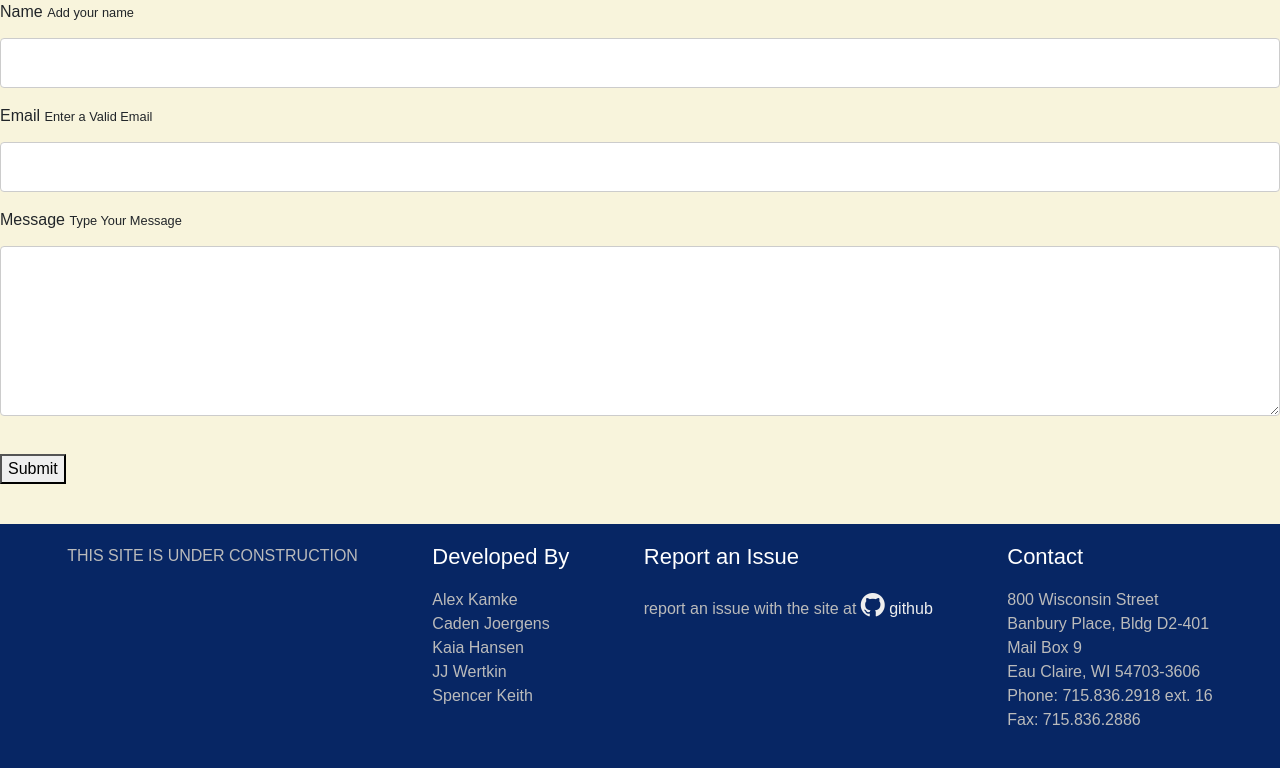
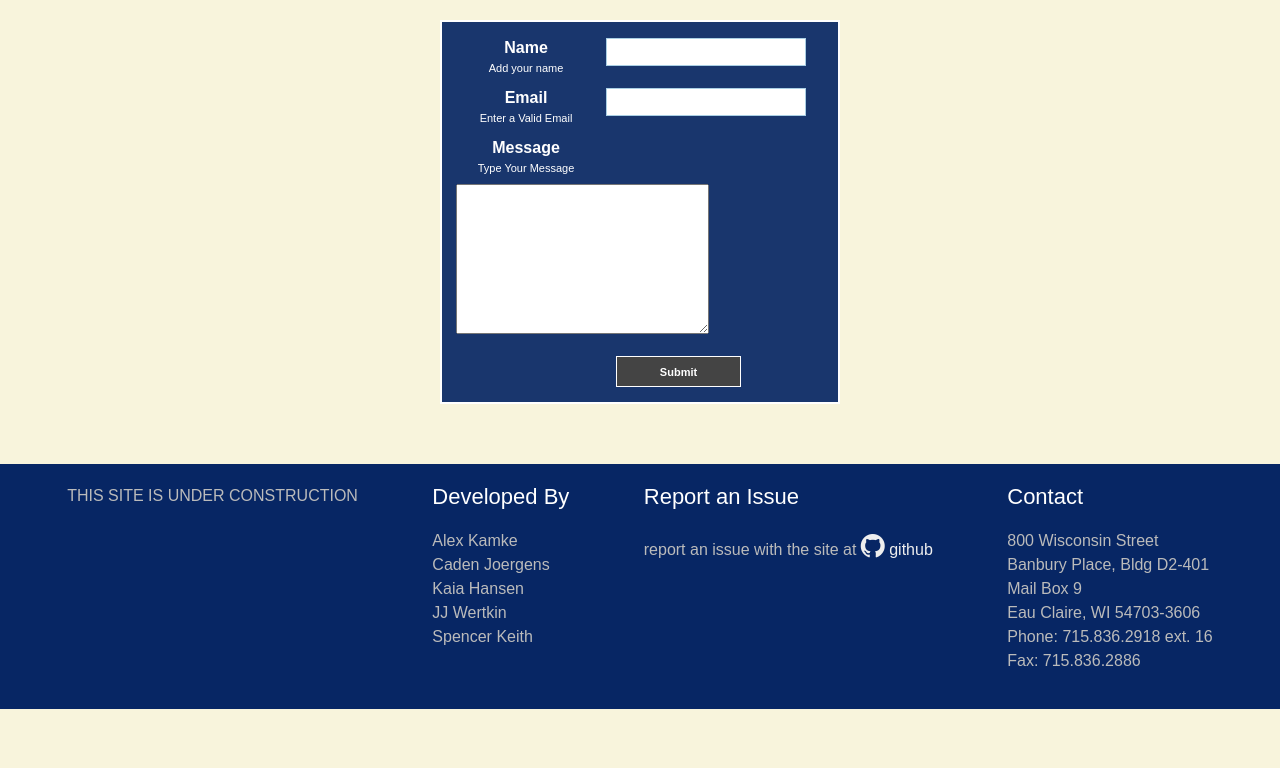
Before and after one commit to mrrobots2021/DRCV, a PHP site: page /contact-us.html in a window 1280 px wide. Shown: the part 151-919 px from the top of the page. After the commit the page ends 860 px from the top, so only its background shows below. Run offline with PHP 8.4, Linux system fonts and the light colour scheme.

Commit message:
Update contact-us.css

```diff
--- a/CSS/contact-us.css
+++ b/CSS/contact-us.css
@@ -3,38 +3,69 @@ body {font-family: Arial, Helvetica, sans-serif;}
     box-sizing: border-box;
 }
 
-input[type=text], select, textarea {
-  width: 100%;
-  padding: 12px;
-  border: 1px solid #ccc;
-  border-radius: 4px;
-  box-sizing: border-box;
-  margin-top: 6px;
-  margin-bottom: 16px;
-  resize: vertical;
+p, h1, form, button{border:0; margin:0; padding:0;}
+.spacer{clear:both; height:1px;}
+/* ----------- My Form ----------- */
+.myform{
+	margin: 20px auto;
+	width:400px;
+	padding:14px;
 }
 
-input[type=submit] {
-  background-color: #ccc;
-  color: rgb(7,38,100);
-  padding: 12px 20px;
-  border: none;
-  border-radius: 4px;
-  cursor: pointer;
-}
 
-input[type=submit]:hover {
-  background-color: rgb(7,38,100);
 
-}
-.section-title{
-    margin: 2rem 0;
-    text-align: center;
-    color: rgb(7,38,100);
-    font-weight: 500;
-}
-.container {
-  border-radius: 5px;
-  background-color: #f2f2f2;
-  padding: 20px;
-}
+	/* ----------- stylized ----------- */
+	#stylized{
+		border:solid 2px #ffffff;
+		background:rgba(7, 38, 100, 0.922);
+
+	}
+	#stylized h1 {
+		font-size:14px;
+		font-weight:bold;
+		margin-bottom:8px;
+	}
+	#stylized p{
+		font-size:11px;
+		color:#ffffff;
+		margin-bottom:20px;
+		border-bottom:solid 1px #b7ddf2;
+		padding-bottom:10px;
+	}
+	#stylized label{
+		display:block;
+		font-weight:bold;
+		text-align:center;
+		width:140px;
+		float:left;
+    color:white;
+	}
+	#stylized .small{
+		color:#ffffff;
+		display:block;
+		font-size:11px;
+		font-weight:normal;
+		text-align:center;
+		width:140px;
+	}
+	#stylized input{
+		float:left;
+		font-size:12px;
+		padding:4px 2px;
+		border:solid 1px #aacfe4;
+		width:200px;
+		margin:2px 0 20px 10px;
+	}
+	#stylized button{
+		clear:both;
+		margin-left:160px;
+		width:125px;
+		height:31px;
+		background:#444;
+		text-align:center;
+		line-height:31px;
+		color:#FFFFFF;
+		font-size:11px;
+		font-weight:bold;
+    border:1px solid white;
+	}
```
